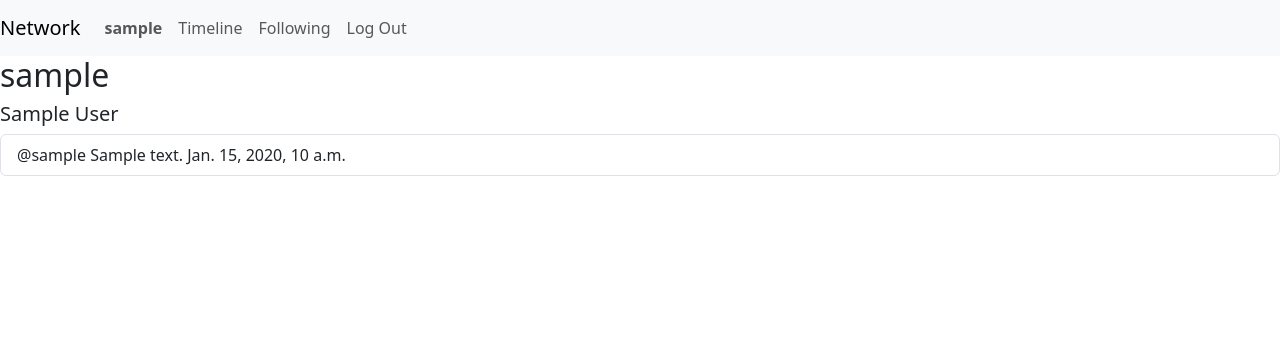
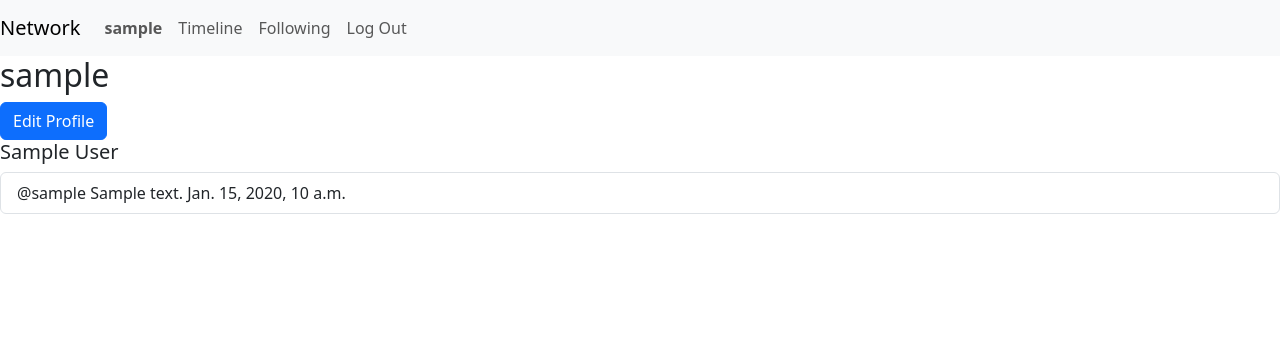
Before and after one commit to heyligerjon/network-v2, a Django app: a page that uses network/templates/network/profile.html in a window 1280 px wide. Shown: the top 356 px of the page. Run offline with Django 3.2, Linux system fonts and the light colour scheme; tables that the repository leaves empty hold one stand-in row (values such as "Sample post"); parts of the project's set-up code (start-up, migrations or seed data) failed here and were passed over.

Commit message:
added profile edit functionality

```diff
--- a/network/models.py
+++ b/network/models.py
@@ -3,8 +3,8 @@ from django.db import models
 from emoji import get_emoji_unicode_dict
 
 class User(AbstractUser):
-    friends = models.ManyToManyField("self")
-    profilePicture = models.ImageField(default='static/img/default.jpg',upload_to=None, blank=True)
+    friends = models.ManyToManyField("self", blank=True)
+    profilePicture = models.ImageField(default='static/img/default.jpg', upload_to=None, blank=True)
 
     def __str__(self):
         return f"@{self.username}"
--- a/network/static/network/profile.js
+++ b/network/static/network/profile.js
@@ -1,11 +1,17 @@
 document.addEventListener('DOMContentLoaded', () => {
+
+    username = document.querySelector('#user-hdr').innerHTML;
 
     // Use buttons to toggle between views
     document.querySelector('#friends-count').addEventListener('click', () =>
         load_friends(document.querySelector('#user-hdr').innerHTML));
 
-    document.querySelector('#user-username').addEventListener('click', () =>
-        load_profile());
+    document.querySelector('#profile-edit').addEventListener('click', () =>
+        load_editor());
+    document.querySelector('#profile-edit-form').addEventListener('submit', (event) =>{
+        event.preventDefault()
+        edit_profile(username)
+    });
 
     // By default, load the user's profile
      load_profile();
@@ -15,6 +21,7 @@ function load_profile() {
 
     // Hide the friends view and display the profile
     document.querySelector('#profile-view').style.display = 'block'
+    document.querySelector('#profile-editor').style.display = 'none'
     document.querySelector('#friends-view').style.display = 'none'
 }
 
@@ -54,6 +61,59 @@ function load_friends(username) {
     })
 }
 
+function load_editor() {
+
+    // Hide profile view and show edit form
+    document.querySelector('#profile-editor').style.display = 'block'
+    document.querySelector('#profile-view').style.display = 'none'
+    document.querySelector('#friends-view').style.display = 'none'
+
+
+
+}
+
 function edit_profile(username) {
 
+    // Retrieve data from form
+    // change to parse all form fields and create dict of values
+    // add handling for empty fields
+    user = document.querySelector('#field-user').value
+
+    if (user == '')
+        user = username
+
+    firstName = document.querySelector('#field-first').value
+    lastName = document.querySelector('#field-last').value
+    email = document.querySelector('#field-email').value
+    csrftoken = document.querySelector('[name=csrfmiddlewaretoken]').value
+
+    // Revert to profile view after submitting
+    document.querySelector('#profile-view').style.display = 'block'
+    document.querySelector('#profile-editor').style.display = 'none'
+    document.querySelector('#friends-view').style.display = 'none'
+
+    // Clear fields and set placeholders to new values
+    document.querySelectorAll('.form-control').forEach(field => {
+        field.setAttribute('placeholder', field.value)
+        field.value = ''
+    })
+
+    fetch(`${username}/edit`, {
+        method: 'POST',
+        headers: {"X-CSRFToken": csrftoken},
+        body: JSON.stringify({
+            "username": user,
+            "firstName": firstName,
+            "lastName": lastName,
+            "email": email
+        })
+    })
+    .then(response => response.json())
+    .then(result => {
+        if (result.error) {
+            console.log('Error:', result.error);
+            return false;
+        }
+        console.log(result.message);
+    })
 }
--- a/network/templates/network/profile.html
+++ b/network/templates/network/profile.html
@@ -8,9 +8,11 @@
                 Friends {{ friends }}
             </div>
         </div>
+        <div id="profile-pic"  class="profile-elm"></div>
+        <span hidden id="user-id">{{ user.id }}</span>
         <h2 id="user-hdr">{{ user.username }}</h2>
-        <div id="profile-pic"  class="profile-elm"></div>
-        <div>
+        <button type="button" id="profile-edit" class="btn btn-primary">Edit Profile</button>
+        <div id="user-fullname">
             <h5>{{ user.first_name|add:" "|add:user.last_name }}</h5>
         </div>
         <div id="status-view">
@@ -25,6 +27,27 @@
             </div>
         </div>
     </div>
+    <div id="profile-editor">
+        <form id="profile-edit-form">
+            {% csrf_token %}
+            <div class="form-group">
+                <input id="field-user" class="form-control" autofocus type="text" name="username" placeholder="{{ user.username }}">
+            </div>
+            <div class="form-group">
+                <input id="field-first" class="form-control" autofocus type="text" name="firstName" placeholder="{{ user.first_name }}">
+            </div>
+            <div class="form-group">
+                <input id="field-last" class="form-control" autofocus type="text" name="lastName" placeholder="{{ user.last_name }}">
+            </div>
+            <div class="form-group">
+                <input id="field-email" class="form-control" type="email" name="email" placeholder="{{ user.email }}">
+            </div>
+            <div class="form-group">
+                <span class="form-info">Joined {{ user.date_joined }}</span>
+            </div>
+            <button type="submit" id="profile-update" class="btn btn-primary">Save</button>
+        </form>
+    </div>
     <div id="friends-view">
         <div id="user-username">{{ user.username }}</div>
         <div id="friend-list-group" class="list-group"></div>
--- a/network/templates/network/status.html
+++ b/network/templates/network/status.html
@@ -12,7 +12,7 @@
                 <form id="status-form">
                     {% csrf_token %}
                     <input id="status-editor">
-                    <button type="submit">Send</button>
+                    <button type="submit" id="status-update" class="btn btn-primary">Send</button>
                 </form>
             </div>
             <hr>
--- a/network/views.py
+++ b/network/views.py
@@ -182,11 +182,27 @@ def profile_view(request, username):
     })
 
 def profile_edit(request, username):
-    # Retrieve all profile details
 
+    # Validate request and retrieve data
+    if request.method != "POST":
+        return JsonResponse({"error": "POST request required"}, status=400)
 
-    # Display prefilled form for changes
-    return render(request, "network/profile.html")
+    data = json.loads(request.body)
+
+    # Retrieve user and update with request info
+    try:
+        user = User.objects.get(username=username)
+    except User.DoesNotExist:
+        return JsonResponse({
+            "error": f"User '{username}' does not exist."
+        })
+    user.username = data.get("username")
+    user.first_name = data.get("firstName")
+    user.last_name = data.get("lastName")
+    user.email = data.get("email")
+    user.save()
+
+    return JsonResponse({"message": "Profile updated successfully."}, status=200)
 
 def friends_list(request, username):
 
```
